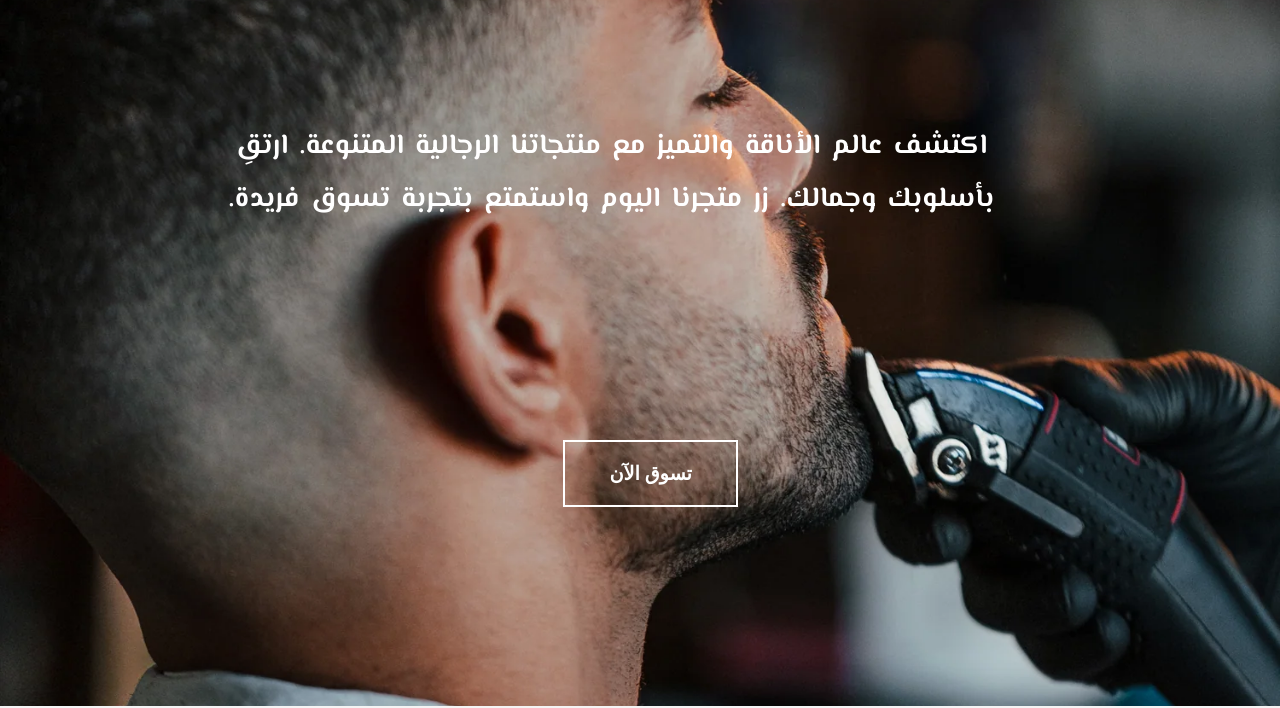
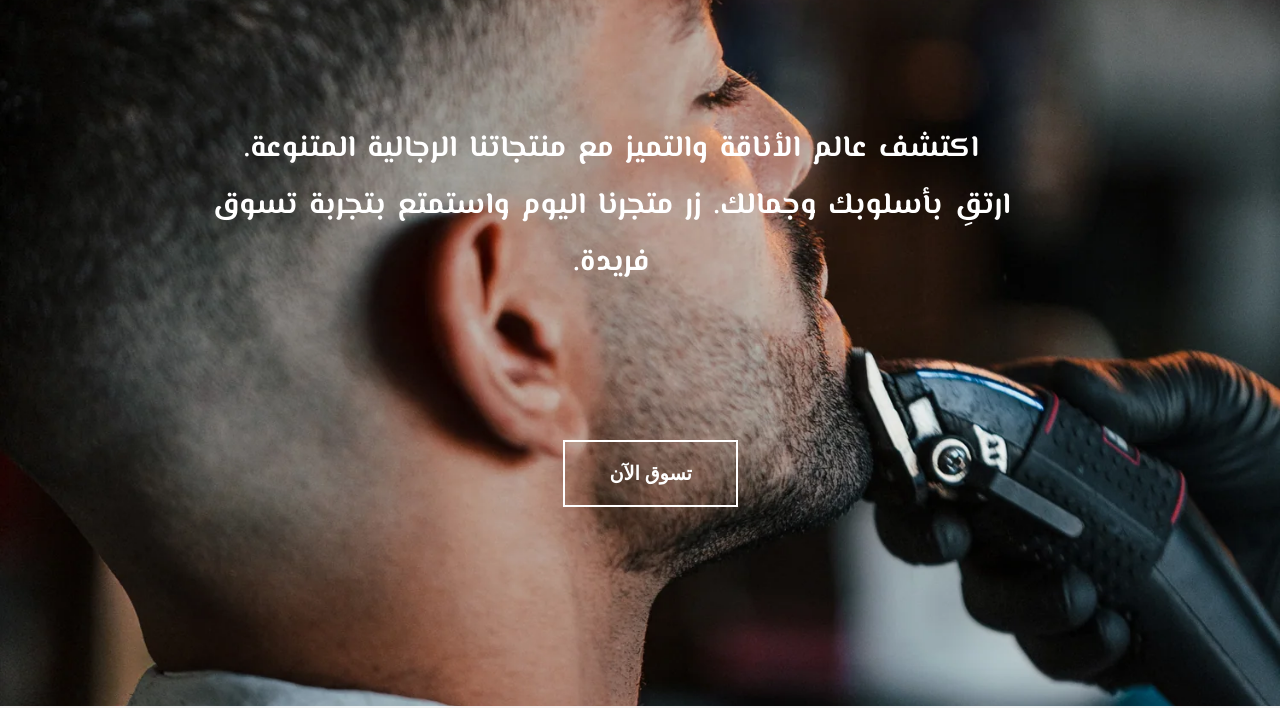
Before and after one commit to Ghost-2k/zizwar-shop, a plain HTML site: page zizwar/index.html in a window 1280 px wide. Shown: the part 120-828 px from the top of the page. Drawn offline with Linux system fonts and the light colour scheme; a web font is replaced by a local one.

Commit message:
Update stylesheet.css

```diff
--- a/zizwar/assets/stylesheet.css
+++ b/zizwar/assets/stylesheet.css
@@ -285,10 +285,10 @@ section {
     line-height: 20px;
   }
 }
-@media screen and (min-width: 1024px) {
+@media screen and (min-width: 1920px) {
   .herosection p {
-    text-align: center;
-  /* Adjusted width for better readability */
+    text-align: center !important;
+    width:80% !important; /* Adjusted width for better readability */
     /* Centering the element horizontally */
 
     font-size: 28px !important; /* Adjust for centering */
```
